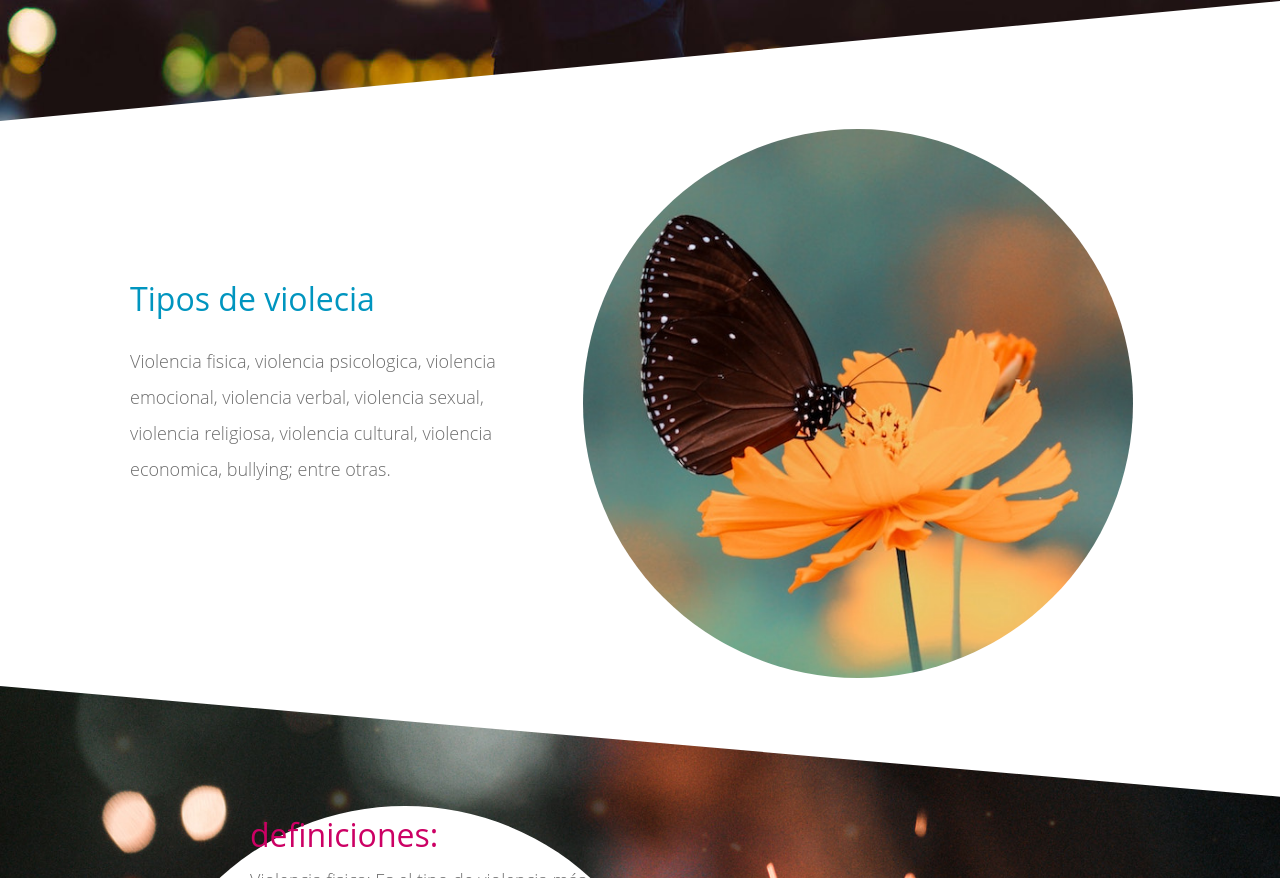
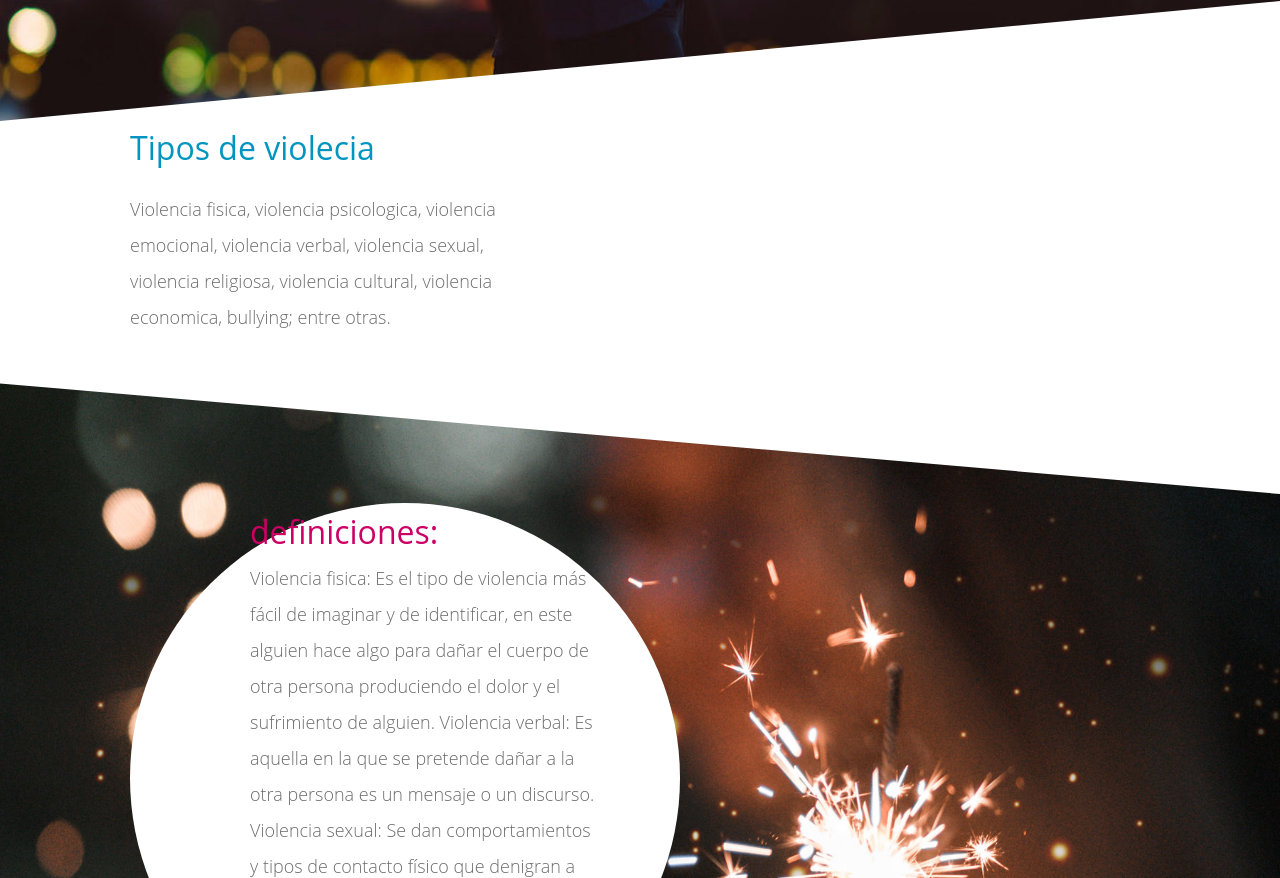
Before and after one commit to abriljanesar1/VIOLENCIA, a plain HTML site: page index.html in a window 1280 px wide. Shown: the part 629-1507 px from the top of the page. Drawn offline with Linux system fonts and the light colour scheme.

Commit message:
Update index.html

```diff
--- a/index.html
+++ b/index.html
@@ -47,8 +47,8 @@
 
                         </p>
                     </div>
-                    <div class="col-xl-7 col-lg-6 tm-circle-img-container">
-                        <img src="img/img-01.jpg" alt="Image" class="rounded-circle tm-circle-img">
+                    <div class="col-xl-7 col-lg-6 tm-circle-img-container"
+                        <img src="img/img-01.jpg" alt="Image" class=/VIOLENCIA/blob/master/img/violencia%20d.jpg"-img">
                     </div>
                 </div>
             </div>
```
